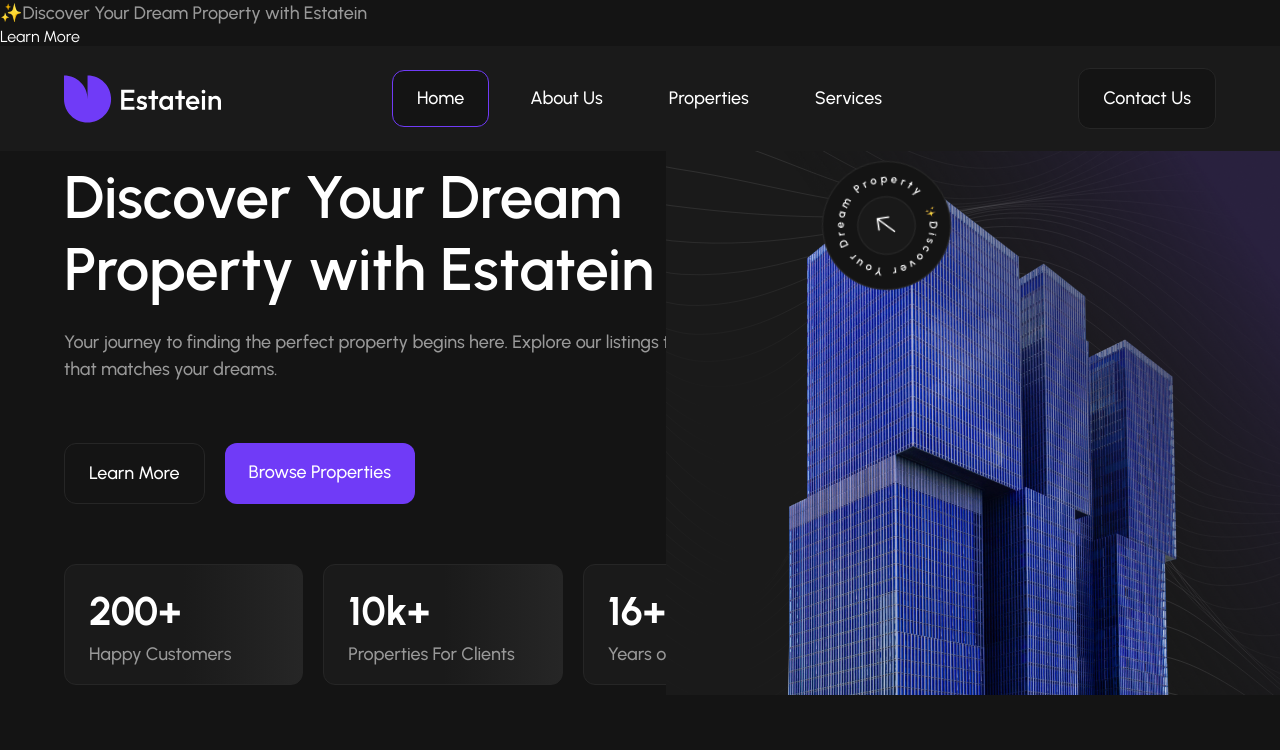
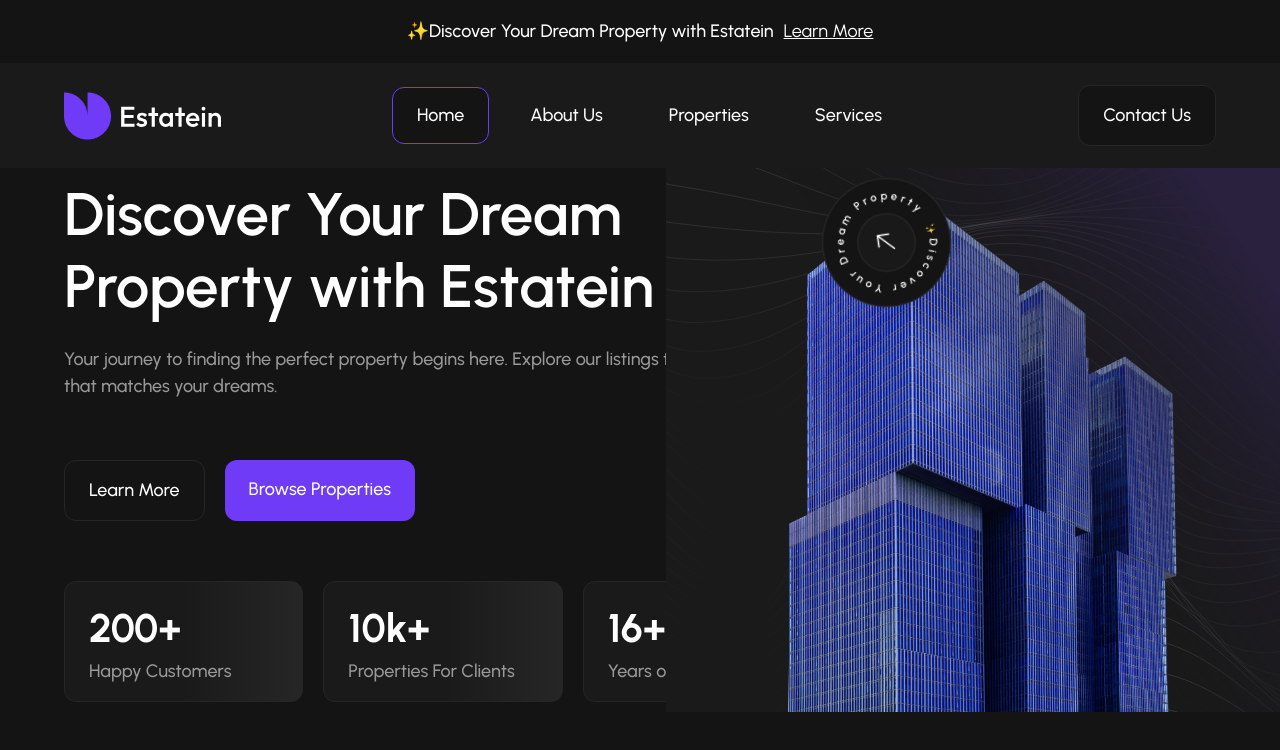
Before and after one commit to StephanCodeborne/estatein, a React (Create React App) app: page / in a window 1280 px wide. Shown: the top 750 px of the page. Built offline with nearby package versions, Linux system fonts and the light colour scheme.

Commit message:
style: add main stylings to the PromoBanner

```diff
--- a/src/sections/PromoBanner/PromoBanner.module.css
+++ b/src/sections/PromoBanner/PromoBanner.module.css
@@ -0,0 +1,28 @@
+.banner {
+    display: flex;
+    justify-content: center;
+    align-items: center;
+    padding: 1.125rem 0;
+}
+
+.text {
+    display: flex;
+    align-items: center;
+    gap: max(0.625rem, 6px);
+    color: var(--text-color-1);
+
+    p {
+        color: inherit;
+    }
+
+    a {
+        text-decoration: underline;
+        font-size: 1.125rem;
+        line-height: 150%;
+        transition: color 0.1s ease;
+
+        &:hover {
+            color: var(--cta);
+        }
+    }
+}
```
